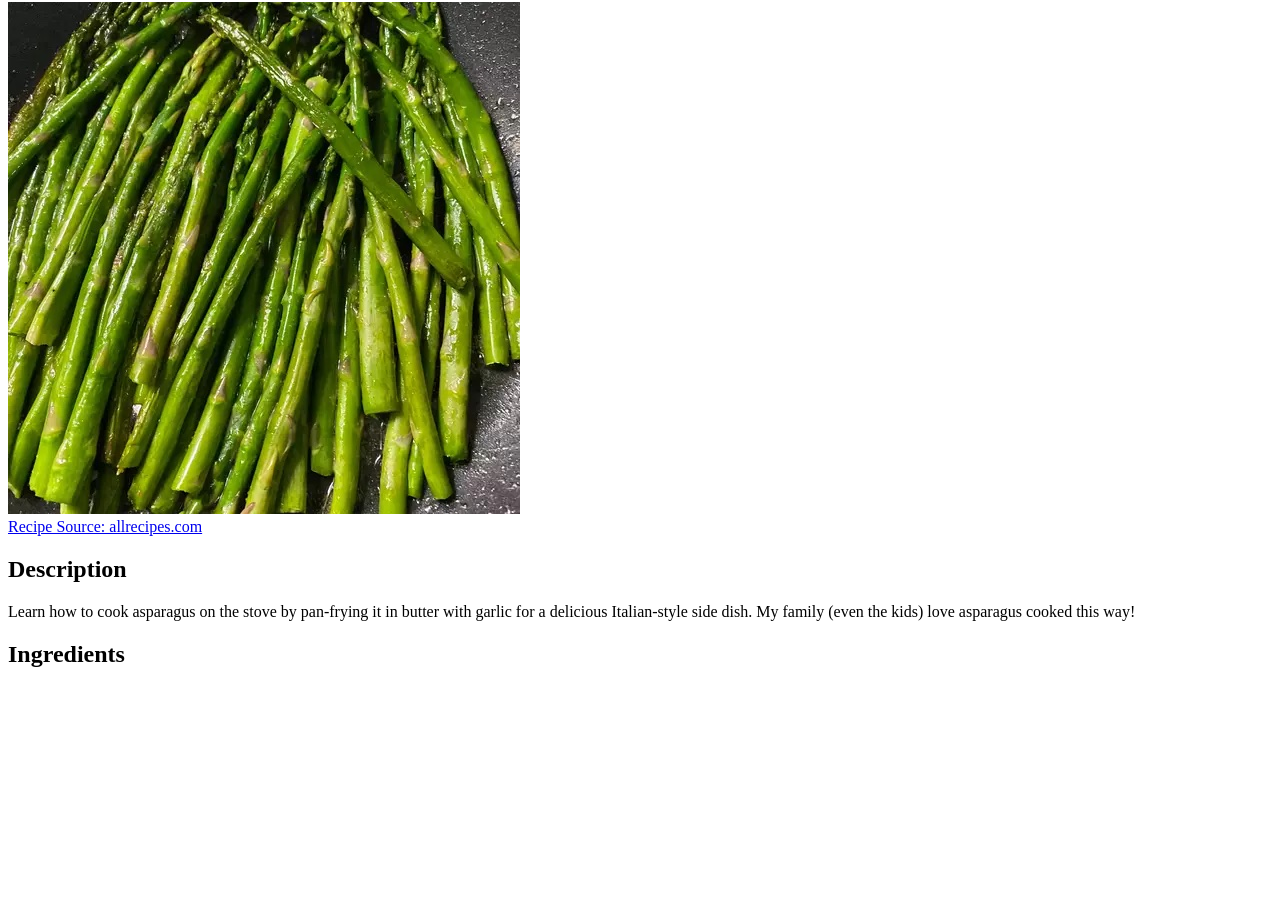
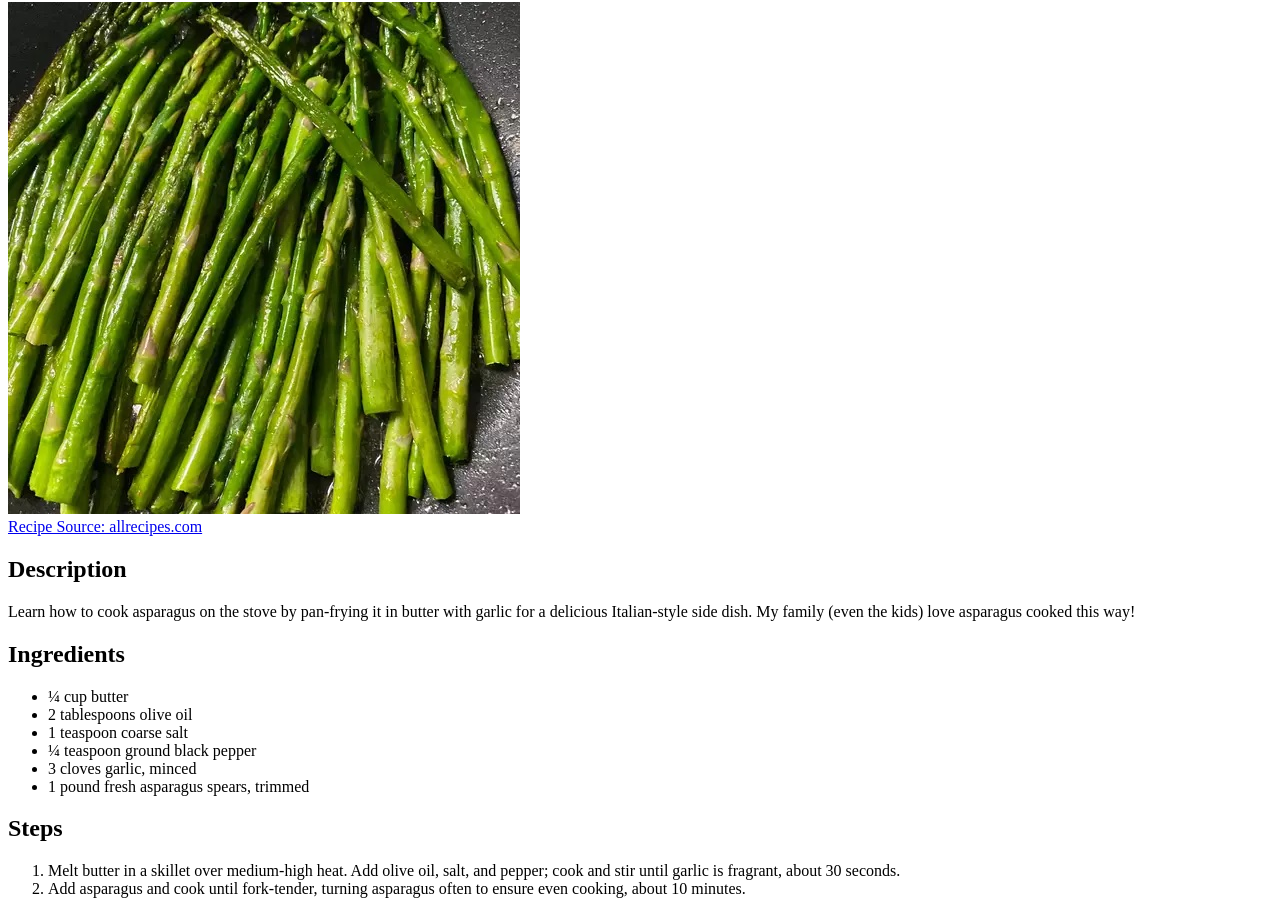
Before and after one commit to JMFarr/odin-recipes, a plain HTML site: page recipes/asparagus.html in a window 1280 px wide. Shown: the part 78-992 px from the top of the page. Before the commit the page ends 800 px from the top, so only its background shows below. Drawn offline with Linux system fonts and the light colour scheme.

Commit message:
Finish asparagus recipe

```diff
--- a/recipes/asparagus.html
+++ b/recipes/asparagus.html
@@ -1,19 +1,42 @@
 <!DOCTYPE html>
 <html lang="en">
+
 <head>
     <meta charset="UTF-8">
     <meta http-equiv="X-UA-Compatible" content="IE=edge">
     <meta name="viewport" content="width=device-width, initial-scale=1.0">
     <title>Pan-Fried Asparagus</title>
 </head>
+
 <body>
     <h1>Pan-Fried Asparagus</h1>
     <img src="../img/asparagus.jpeg" alt="Tasty looking pan-fried asparagus">
     <br>
     <a href="https://www.allrecipes.com/recipe/18318/pan-fried-asparagus/">Recipe Source: allrecipes.com</a>
     <h2>Description</h2>
-    <p>Learn how to cook asparagus on the stove by pan-frying it in butter with garlic for a delicious Italian-style side dish. My family (even the kids) love asparagus cooked this way!</p>
+    <p>Learn how to cook asparagus on the stove by pan-frying it in butter with garlic for a delicious Italian-style
+        side dish. My family (even the kids) love asparagus cooked this way!</p>
 
     <h2>Ingredients</h2>
+    <ul>
+        <li>¼ cup butter</li>
+
+        <li>2 tablespoons olive oil</li>
+
+        <li>1 teaspoon coarse salt</li>
+
+        <li>¼ teaspoon ground black pepper</li>
+
+        <li>3 cloves garlic, minced</li>
+
+        <li>1 pound fresh asparagus spears, trimmed</li>
+    </ul>
+
+    <h2>Steps</h2>
+    <ol>
+        <li>Melt butter in a skillet over medium-high heat. Add olive oil, salt, and pepper; cook and stir until garlic is fragrant, about 30 seconds.</li>
+        <li>Add asparagus and cook until fork-tender, turning asparagus often to ensure even cooking, about 10 minutes.</li>
+    </ol>
 </body>
+
 </html>
```
